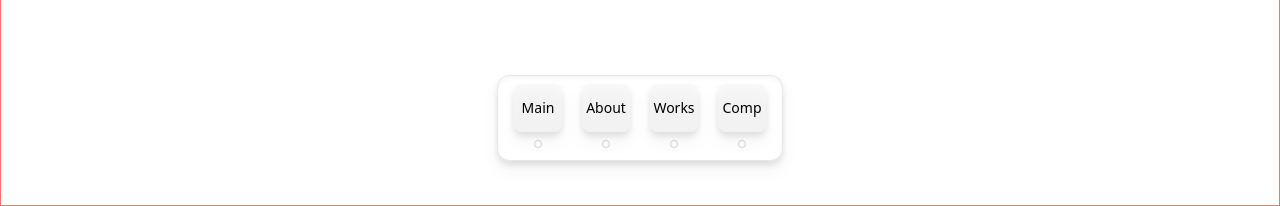
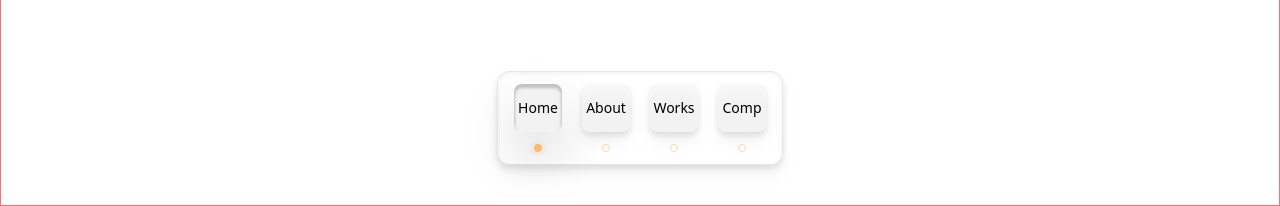
Before and after one commit to techighpark/portfolio_3rd, a React (Create React App) app: page / in a window 1280 px wide. Shown: the part 594-800 px from the top of the page. Built offline with nearby package versions, Linux system fonts and the light colour scheme.

Commit message:
animate-ping

```diff
--- a/src/components/element/LinkBtn.tsx
+++ b/src/components/element/LinkBtn.tsx
@@ -10,7 +10,7 @@ interface linkBtnProps {
 
 const LinkBtn = ({ to, text, onClick, isActive }: linkBtnProps, ref: any) => {
   return (
-    <div className="flex items-center" onClick={() => onClick(to)}>
+    <div className="relative flex items-center" onClick={() => onClick(to)}>
       <div className="flex flex-col items-center">
         <div
           className={
@@ -24,13 +24,18 @@ const LinkBtn = ({ to, text, onClick, isActive }: linkBtnProps, ref: any) => {
           </div>
         </div>
 
-        <div
-          className={
-            isActive
-              ? "mt-2 h-2 w-2 rounded-full bg-slate-400 transition-all duration-150"
-              : "mt-2 h-2 w-2 rounded-full border border-slate-300 transition-all duration-150"
-          }
-        />
+        <div className="flex items-center justify-center">
+          <span
+            className={
+              isActive
+                ? "absolute mt-3 inline-flex h-2 w-2 animate-ping rounded-full bg-orange-400 transition-all duration-150"
+                : "mt-3 h-2 w-2 rounded-full border border-orange-200"
+            }
+          />
+          {isActive ? (
+            <span className="relative mt-3 inline-flex h-2 w-2 rounded-full bg-orange-300" />
+          ) : null}
+        </div>
       </div>
     </div>
   );
--- a/src/components/element/Nav.tsx
+++ b/src/components/element/Nav.tsx
@@ -2,16 +2,16 @@ import LinkBtn from "@components/element/LinkBtn";
 import { forwardRef, useState } from "react";
 
 const Nav = (props: any, ref: any) => {
-  const [currentPage, setCurrentPage] = useState<string>("");
+  const [currentPage, setCurrentPage] = useState<string>("home");
   const onClick = (to: string) => {
     ref.current[to].scrollIntoView({ behavior: "smooth" });
     setCurrentPage(to);
   };
   return (
-    <nav className=" flex justify-center space-x-5 rounded-xl border bg-white px-4 pb-3 pt-2 shadow-inner drop-shadow-lg backdrop-blur-sm backdrop-opacity-30">
+    <nav className="flex justify-center space-x-5 rounded-xl border bg-white px-4 pb-3 pt-3 shadow-inner drop-shadow-lg backdrop-blur-sm backdrop-opacity-30">
       <LinkBtn
         to="home"
-        text="Main"
+        text="Home"
         ref={ref}
         onClick={onClick}
         isActive={currentPage === "home"}
--- a/src/components/layout/Footer.tsx
+++ b/src/components/layout/Footer.tsx
@@ -3,7 +3,7 @@ import { forwardRef } from "react";
 
 const Footer = (props: any, ref: any) => {
   return (
-    <div className="absolute inset-x-0 bottom-10 flex h-24 items-center justify-center">
+    <div className="fixed inset-x-0 bottom-10 flex h-24 items-center justify-center">
       <Nav ref={ref} />
     </div>
   );
--- a/src/components/layout/HorizontalLayout.tsx
+++ b/src/components/layout/HorizontalLayout.tsx
@@ -4,7 +4,7 @@ interface LayoutProps {
 
 const HorizontalLayout = ({ children }: LayoutProps) => {
   return (
-    <div className="h-full w-full overflow-x-hidden overflow-y-hidden whitespace-nowrap">
+    <div className="relative h-full w-full overflow-x-hidden overflow-y-hidden whitespace-nowrap">
       {children}
     </div>
   );
--- a/src/components/layout/VerticalLayout.tsx
+++ b/src/components/layout/PageLayout.tsx
@@ -4,7 +4,7 @@ interface LayoutProps {
   children: React.ReactNode;
 }
 
-const VerticalLayout = ({ pageTitle, children }: LayoutProps) => {
+const PageLayout = ({ pageTitle, children }: LayoutProps) => {
   return (
     <div className="inline-block h-full w-screen border border-red-400">
       <PageTitle title={pageTitle} />
@@ -13,4 +13,4 @@ const VerticalLayout = ({ pageTitle, children }: LayoutProps) => {
   );
 };
 
-export default VerticalLayout;
+export default PageLayout;
--- a/src/pages/About.tsx
+++ b/src/pages/About.tsx
@@ -1,4 +1,4 @@
-import VerticalLayout from "@components/layout/VerticalLayout";
+import VerticalLayout from "@components/layout/PageLayout";
 
 import { forwardRef } from "react";
 
--- a/src/pages/Components.tsx
+++ b/src/pages/Components.tsx
@@ -1,4 +1,4 @@
-import VerticalLayout from "@components/layout/VerticalLayout";
+import VerticalLayout from "@components/layout/PageLayout";
 
 import { forwardRef } from "react";
 
--- a/src/pages/Home.tsx
+++ b/src/pages/Home.tsx
@@ -1,4 +1,4 @@
-import VerticalLayout from "@components/layout/VerticalLayout";
+import VerticalLayout from "@components/layout/PageLayout";
 
 import { forwardRef } from "react";
 
--- a/src/pages/NotFound.tsx
+++ b/src/pages/NotFound.tsx
@@ -1,4 +1,4 @@
-import VerticalLayout from "@components/layout/VerticalLayout";
+import VerticalLayout from "@components/layout/PageLayout";
 import { useEffect } from "react";
 import { useNavigate } from "react-router-dom";
 
--- a/src/pages/Works.tsx
+++ b/src/pages/Works.tsx
@@ -1,4 +1,4 @@
-import VerticalLayout from "@components/layout/VerticalLayout";
+import VerticalLayout from "@components/layout/PageLayout";
 
 import { forwardRef } from "react";
 
```
